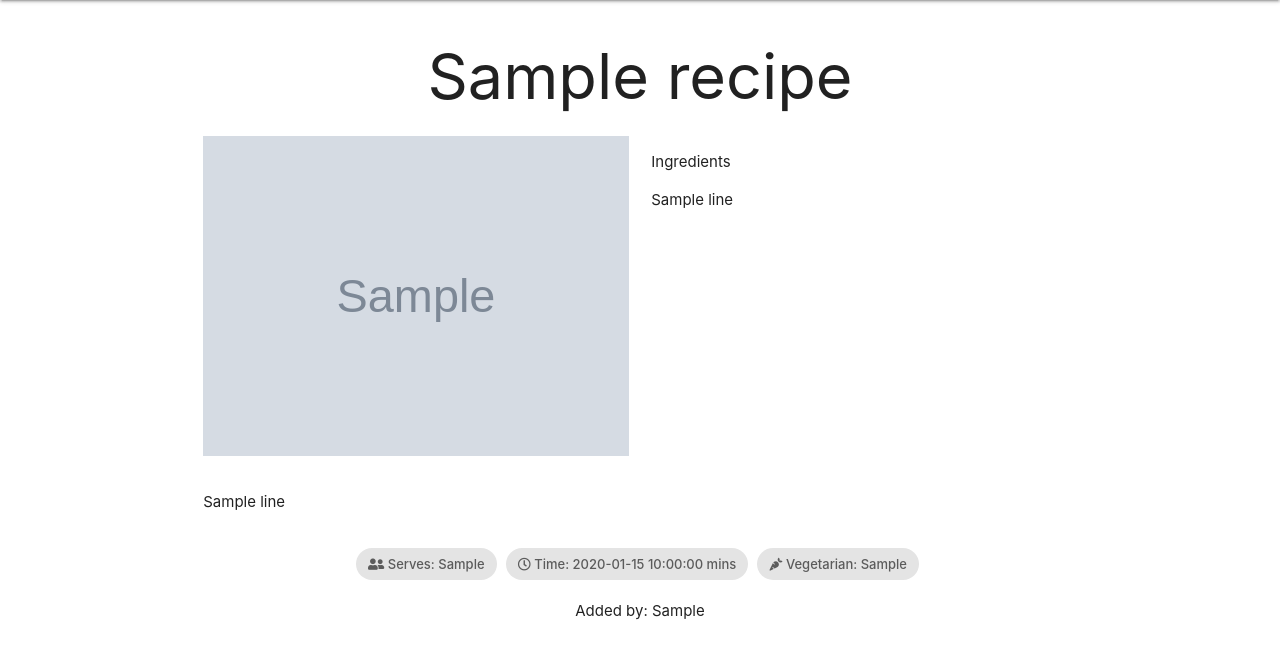
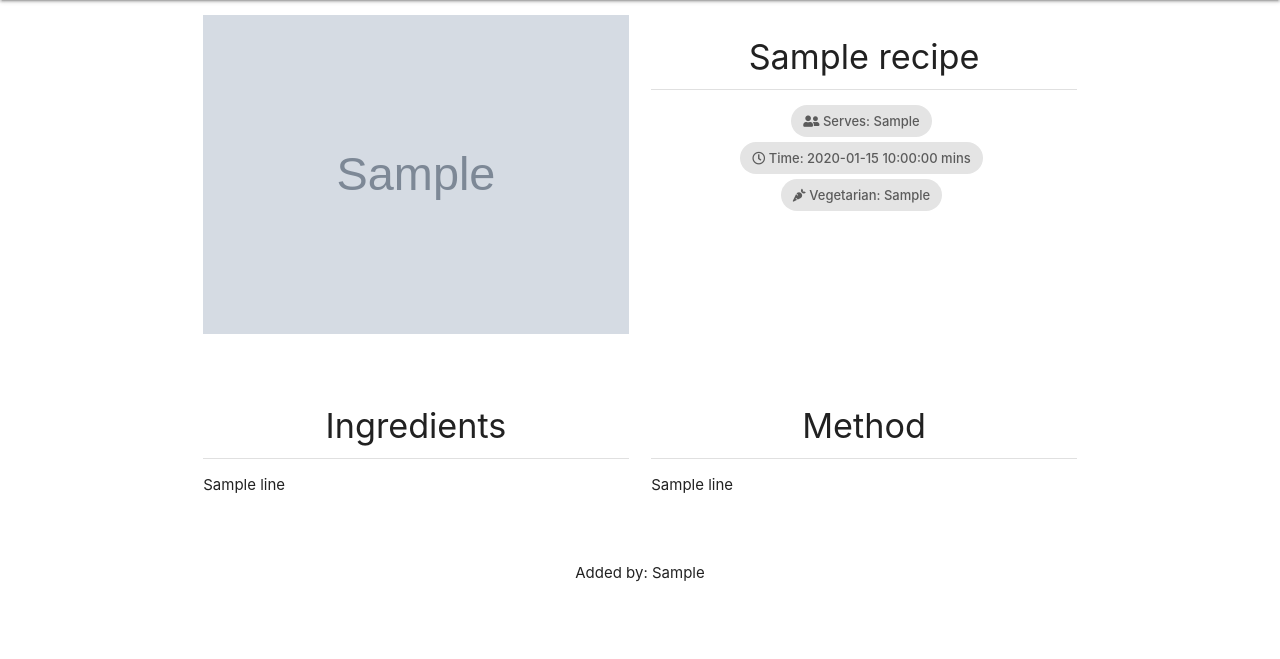
Before and after one commit to upeshp/MS3_EasyDinner, a Flask app: template templates/recipe_details.html in a window 1280 px wide. Shown: the part 64-723 px from the top of the page. Run offline with Flask 2, Linux system fonts and the light colour scheme; the template is opened without the code that fills it: most values are stand-ins (such as "Sample title", 1, 10 or a date in 2020); grey boxes marked "Sample" are stand-in pictures; some libraries are stand-ins or nearby versions.

Commit message:
Style: restyled recipe_details.html, updated placing/order of the image/chips/ingredients/method sections using grid layout for better presentation

```diff
--- a/templates/recipe_details.html
+++ b/templates/recipe_details.html
@@ -1,45 +1,55 @@
 {% extends "base.html" %}
 {% block content %}
 
-
-
-        <h1 class="center-align">{{ recipe.recipe_name }}</h1>
-
+        <div class="section">
             <div class="row">
                 <div class="col s12 m6">
                     <img class="recipe-image" src="{{ recipe.recipe_image }}" alt="">
                 </div>
                 <div class="col s12 m6">
-                <p>Ingredients</p>
+                    <h4 class="center-align">{{ recipe.recipe_name }}</h4>
+                    <div class="divider"></div>
+                    <ul class="center-align">
+                        <li>
+                            <div class="chip">
+                                <i class="fas fa-user-friends"></i>
+                                Serves: {{ recipe.recipe_serves }}
+                            </div>
+                        </li>
+                        <li>
+                            <div class="chip"><i class="far fa-clock"></i>
+                                Time: {{ recipe.recipe_time }} mins
+                            </div>
+                        </li>
+                        <li>
+                            <div class="chip"><i class="fas fa-carrot"></i>
+                                Vegetarian: {{ recipe.recipe_vegetarian }}
+                            </div>
+                        </li>
+                    </ul>
+                </div>
+            </div>
+        </div>
+
+        <div class="section">
+            <div class="row">
+                <div class="col s12 m6">
+                    <h4 class="center-align">Ingredients</h4>
+                    <div class="divider"></div>
                     {% for line in recipe.recipe_ingredients.splitlines() %}
                         <p>{{ line }}</p>
                     {% endfor %}
                 </div>
-        </div>
-
-        <div class="row">
-            <div class="col s12">
+                <div class="col s12 m6">
+                    <h4 class="center-align">Method</h4>
+                    <div class="divider"></div>
                     {% for line in recipe.recipe_method.splitlines() %}
                     <p>{{ line }}</p>
                     {% endfor %}
                 </div>
             </div>
-
-        <div class="center-align">
-            <div class="chip">
-                <i class="fas fa-user-friends"></i>
-                Serves: {{ recipe.recipe_serves }}
-            </div>
-            <div class="chip"><i class="far fa-clock"></i>
-                Time: {{ recipe.recipe_time }} mins
-            </div>
-            <div class="chip"><i class="fas fa-carrot"></i>
-                Vegetarian: {{ recipe.recipe_vegetarian }}
-            </div>
         </div>
 
         <p class="center-align">Added by: {{ recipe.recipe_addedby }}</p>
 
-
-
 {% endblock %}
```
Also changed, not shown: static/css/style.css (line endings or trailing spaces). Lines whose indentation alone changed are shown as unchanged.
